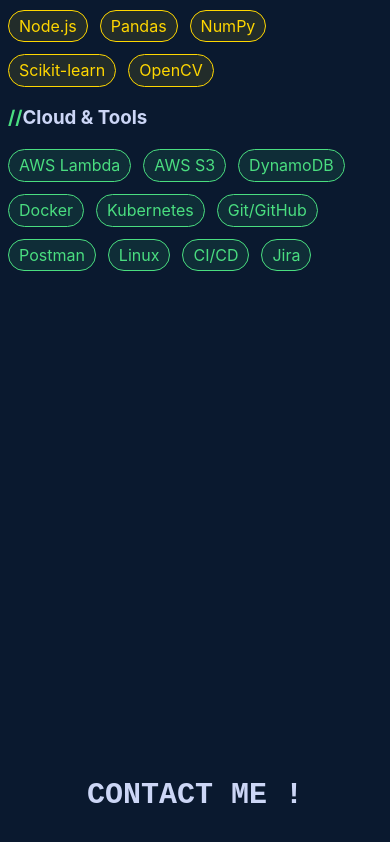
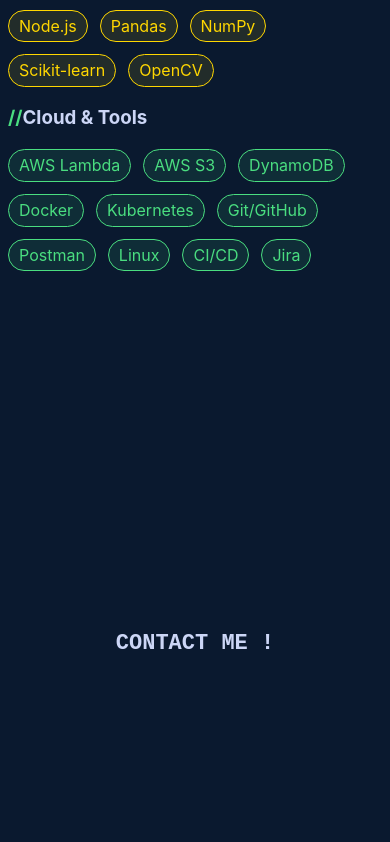
Before and after one commit to anvitvermaa/anvitvermaa.github.io, a Next.js app: page / in a window 390 px wide. Shown: the part 8368-9210 px from the top of the page. After the commit the page ends 9132 px from the top, so only its background shows below. Built offline with nearby package versions, Linux system fonts and the light colour scheme.

Commit message:
fix: morphing animation visible on mobile with taller container

```diff
--- a/src/components/sections/MorphingFooter.jsx
+++ b/src/components/sections/MorphingFooter.jsx
@@ -156,10 +156,10 @@
   ];
 
   return (
-    <section id="contact" className="max-w-[1000px] mx-auto pt-[200px] pb-[40px] flex flex-col items-center justify-center relative z-10">
+    <section id="contact" className="max-w-[1000px] mx-auto pt-[80px] md:pt-[200px] pb-[80px] md:pb-[40px] flex flex-col items-center justify-center relative z-10">
 
       {/* 1. MORPHING TEXT ANIMATION */}
-      <div className="w-full h-[60px] md:h-[300px] mb-[20px]">
+      <div className="w-full h-[120px] md:h-[300px] mb-[20px]">
         <MorphingText
           texts={footerTexts}
           className="text-[42px] md:text-[144px] text-[#ccd6f6]"
@@ -167,14 +167,13 @@
       </div>
 
       {/* 2. CONTACT ME TEXT */}
-      {/* ADJUSTED GAP: mt-[100px] (Balanced) */}
-      <div className="mt-[100px] text-center">
+      <div className="mt-[20px] md:mt-[100px] text-center">
         <a
             href="mailto:anvitvermaa@gmail.com"
             className="no-underline group"
         >
             <h2
-                className="text-[30px] md:text-[40px] font-bold text-[#ccd6f6] group-hover:text-[#64ffda] transition-colors"
+                className="text-[22px] md:text-[40px] font-bold text-[#ccd6f6] group-hover:text-[#64ffda] transition-colors"
                 style={{ fontFamily: "'SF Mono', 'Fira Code', 'Fira Mono', 'Roboto Mono', monospace" }}
             >
                 CONTACT ME !
```
